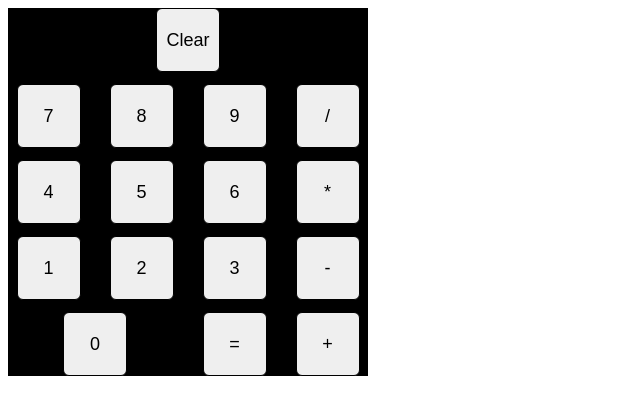
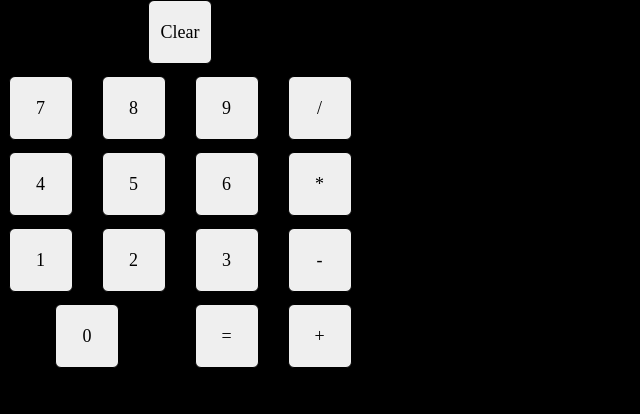
Before and after one commit to ndaemy/selfstudy_rxjs-react, a React (Create React App) app: page / in a window 1280 px wide. Shown: the top 414 px of the page, without its empty margins (0-640 px from the left). Built offline with nearby package versions, Linux system fonts and the light colour scheme.

Commit message:
Feat: Set normalize css & background

```diff
--- a/package.json
+++ b/package.json
@@ -12,6 +12,7 @@
     "@types/node": "^12.0.0",
     "@types/react": "^17.0.0",
     "@types/react-dom": "^17.0.0",
+    "normalize.css": "^8.0.1",
     "react": "^17.0.1",
     "react-dom": "^17.0.1",
     "react-scripts": "4.0.3",
--- a/src/App.tsx
+++ b/src/App.tsx
@@ -1,10 +1,17 @@
+import styled from '@emotion/styled';
 import Numpads from 'components/Numpads';
+
+const FullScreen = styled.div`
+  background: black;
+  width: 100vw;
+  height: 100vh;
+`;
 
 function App() {
   return (
-    <>
+    <FullScreen>
       <Numpads />
-    </>
+    </FullScreen>
   );
 }
 
--- a/src/index.tsx
+++ b/src/index.tsx
@@ -1,5 +1,7 @@
+import 'normalize.css';
 import React from 'react';
 import ReactDOM from 'react-dom';
+
 import App from './App';
 import reportWebVitals from './reportWebVitals';
 
```
Also changed, not shown: 1 other file (tests, documents, lock files or other folders).
